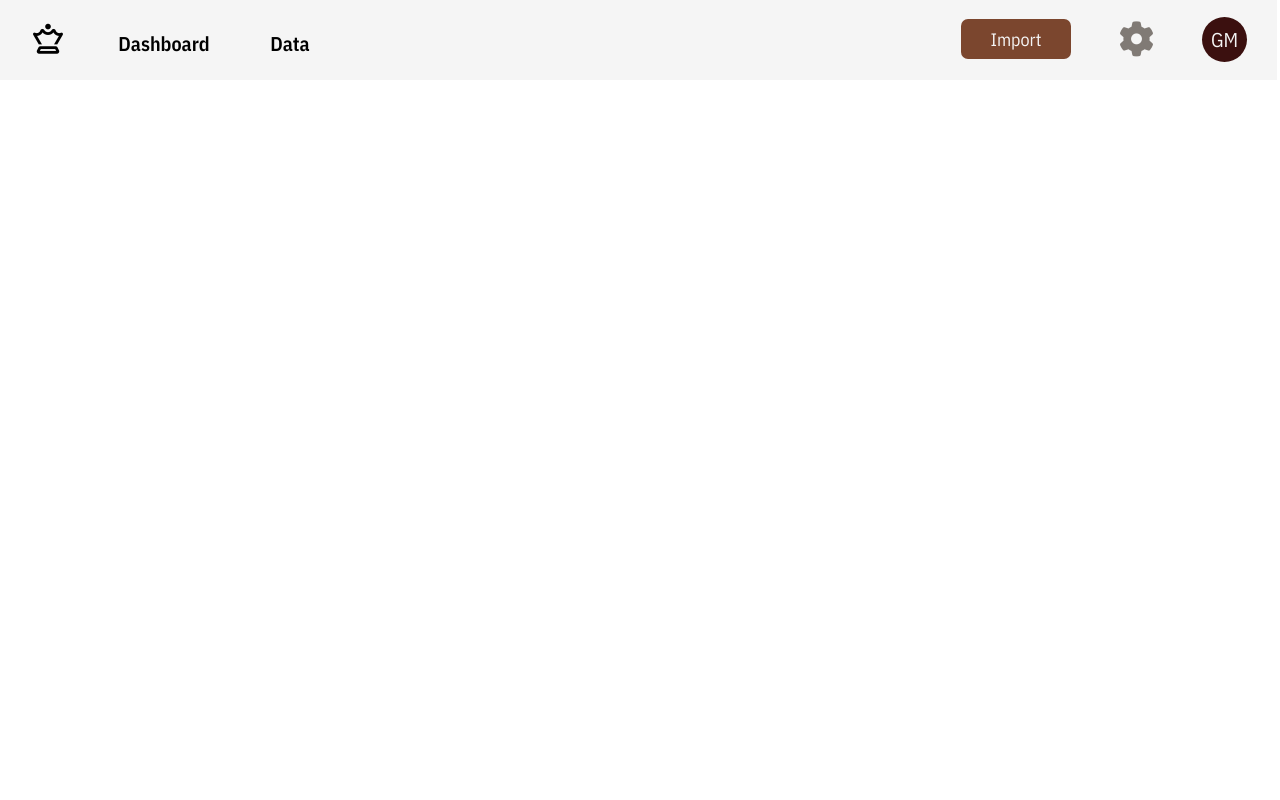
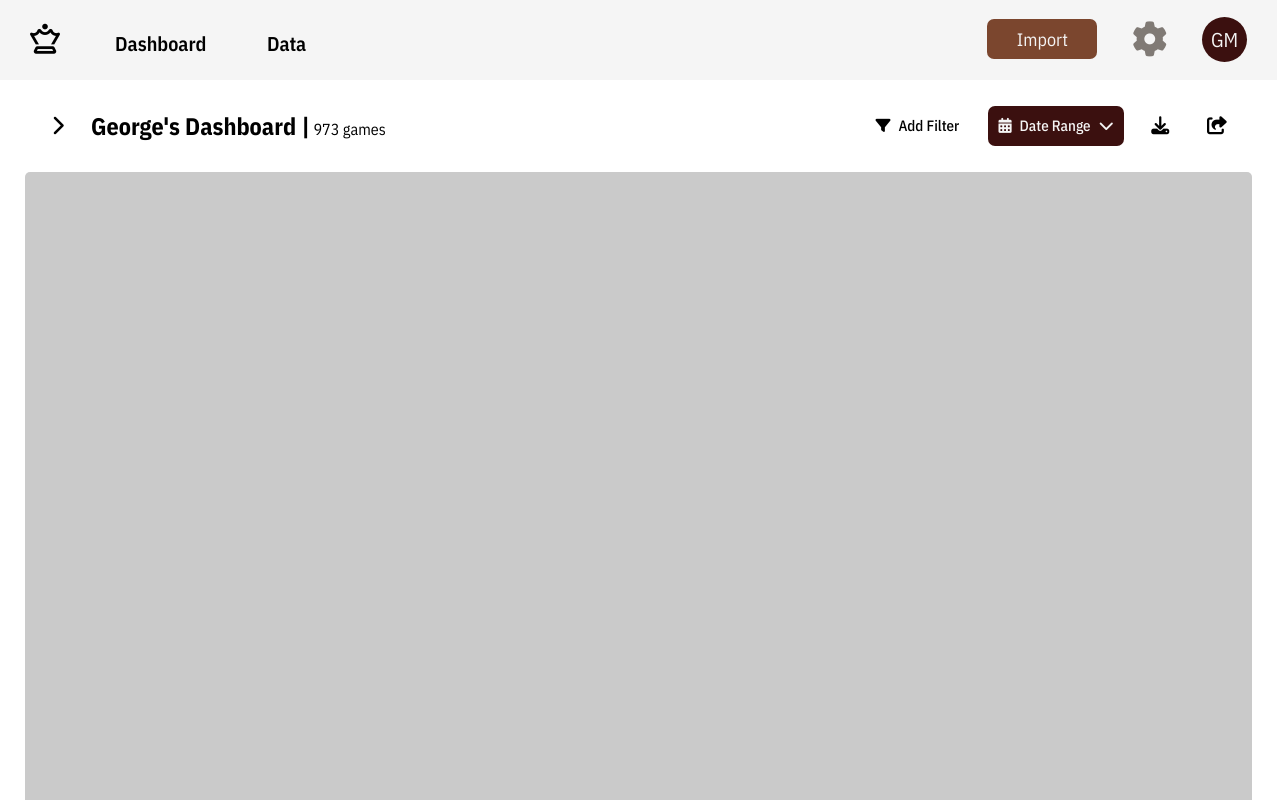
Before and after one commit to georgemarsh1809/ChessDataVisualiser, a React (Vite) app: page / in a window 1280 px wide. Shown: the top 800 px of the page. Built offline with nearby package versions, Linux system fonts and the light colour scheme.

Commit message:
dashboard tab header added and styled

```diff
--- a/src/frontend/App.jsx
+++ b/src/frontend/App.jsx
@@ -2,6 +2,7 @@ import { useState } from 'react'
 import './App.css'
 import { Chessboard } from 'react-chessboard' // How cool!
 import Layout from './components/Layout'
+import DashboardTab from './components/DashboardTab'
 
 function App() {
   const [data, setData] = useState(null)
@@ -19,7 +20,7 @@ function App() {
     <>
 
       <Layout>
-
+        <DashboardTab />
       </Layout>
 
     </>
--- a/src/frontend/components/DashboardTab.jsx
+++ b/src/frontend/components/DashboardTab.jsx
@@ -2,8 +2,43 @@ import React from 'react'
 
 export default function DashboardTab() {
   return (
-    <div>
+    <div className='dashboard-tab-container'>
+      <div className='dashboard-header'>
+        <div className='dashboard-header-title'>
+          <button className='menu-button'>
+            <i className="fa-solid fa-chevron-right"></i>
+          </button>
+          <div className='dashboard-header-title-text'>
+            <h2>
+              George's Dashboard |
+            </h2>
+            <p>
+              &nbsp;973 games
+            </p>
+          </div>
+        </div>
+        <div className='dashboard-header-buttons'>
+          <button className='filter-button'>
+            <i className="fa-solid fa-filter"></i>
+            <p className='filter-button-text'>Add Filter</p>
+          </button>
+          <button className='date-range-button'>
+            <i className="fa-solid fa-calendar-days"></i>
+            <p className='date-range-button-text'>Date Range</p>
+            <i className="fa-solid fa-chevron-down"></i>
+          </button>
+          <button className='download-button'>
+            <i className="fa-solid fa-download"></i>
+          </button>
+          <button className='share-button'>
+            <i className="fa-solid fa-share-from-square"></i>
+          </button>
+        </div>
+      </div>
 
+      <div className='graph-container'>
+
+      </div>
     </div>
   )
 }
--- a/src/frontend/components/SideModal.jsx
+++ b/src/frontend/components/SideModal.jsx
@@ -1,6 +1,6 @@
 import React from 'react'
 
-export default function Modal() {
+export default function SideModal() {
   return (
     <div>
 
--- a/src/frontend/index.css
+++ b/src/frontend/index.css
@@ -6,13 +6,17 @@
   min-height: 100vh;
   margin-top: -10px;
   margin-left: -10px;
-
 }
 
 * {
   font-family: "IBM Plex Sans Condensed", "Helvetica Neue", Arial, sans-serif;
-  font-size: 14px;
 }
+
+body {
+  overflow: hidden;
+  margin-left: 25px;
+}
+
 
 /* Header Styles*/
 
@@ -24,6 +28,7 @@
   min-height: 80px;
   background-color: rgb(245, 245, 245);
   margin-right: -15px;
+  margin-left: -20px;
 
 }
 
@@ -31,7 +36,7 @@
 .nav-container {
   display: flex;
   align-items: center;
-  gap: 1.5rem;
+  gap: 1.3rem;
   padding-left: 35px;
   box-sizing: border-box;
 }
@@ -79,7 +84,7 @@
 .right-header {
   display: flex;
   align-items: center;
-  gap: 3rem;
+  gap: 1.8rem;
   padding-right: 30px;
 }
 
@@ -148,3 +153,157 @@
   transition-duration: 300ms;
   /* filter: drop-shadow(0px 0px 5px rgba(36, 36, 36, 0.5)); */
 }
+
+/* Dashboard Styles*/
+
+.dashboard-tab-container {
+  padding: 10px;
+}
+
+.dashboard-header {
+  display: flex;
+  justify-content: space-between;
+  align-items: center;
+
+}
+
+.dashboard-header-title {
+  display: flex;
+  align-items: center;
+  padding-left: 15px;
+  gap: 1rem;
+}
+
+.menu-button-container {
+  background: none;
+  border: none;
+  font-size: 20px;
+}
+
+.dashboard-header-title-text {
+  display: flex;
+  align-items: baseline;
+}
+
+.dashboard-header-buttons {
+  display: flex;
+  align-items: center;
+  gap: 1.2rem;
+  padding-right: 15px;
+}
+
+.menu-button {
+  background: none;
+  border: none;
+  font-size: 20px;
+  display: inline-flex;
+  height: 35px;
+  width: 35px;
+  border: none;
+  align-items: center;
+  text-align: center;
+  justify-content: center;
+  border-radius: 50%;
+  transition-duration: 200ms;
+
+}
+
+.menu-button:hover {
+  background: rgb(245, 245, 245);
+  transition-duration: 200ms;
+  cursor: pointer;
+}
+
+.filter-button {
+  display: flex;
+  align-items: center;
+  max-height: 40px;
+  gap: 0.5rem;
+  padding: 10px;
+  font-size: 15px;
+  font-weight: 500;
+  background: none;
+  border: none;
+  border-radius: 7px;
+  transition-duration: 150ms;
+
+}
+
+.filter-button:hover {
+  cursor: pointer;
+  transition-duration: 150ms;
+  background: rgb(245, 245, 245);
+
+}
+
+.date-range-button {
+  display: flex;
+  align-items: center;
+  max-height: 40px;
+  gap: 0.5rem;
+  padding: 10px;
+  font-size: 15px;
+  font-weight: 500;
+  background-color: rgb(59, 16, 15);
+  color: rgb(245, 245, 245);
+  border: none;
+  border-radius: 7px;
+  transition-duration: 150ms;
+}
+
+.date-range-button:hover {
+  cursor: pointer;
+  transition-duration: 150ms;
+
+}
+
+.download-button {
+  background: none;
+  border: none;
+  font-size: 18px;
+  display: inline-flex;
+  height: 35px;
+  width: 35px;
+  border: none;
+  align-items: center;
+  text-align: center;
+  justify-content: center;
+  border-radius: 50%;
+  transition-duration: 200ms;
+}
+
+.download-button:hover {
+  cursor: pointer;
+  transition-duration: 150ms;
+  background: rgb(245, 245, 245);
+}
+
+.share-button {
+  background: none;
+  border: none;
+  font-size: 18px;
+  display: inline-flex;
+  height: 40px;
+  width: 40px;
+  border: none;
+  align-items: center;
+  text-align: center;
+  justify-content: center;
+  border-radius: 50%;
+  transition-duration: 200ms;
+}
+
+.share-button:hover {
+  cursor: pointer;
+  transition-duration: 150ms;
+  background: rgb(245, 245, 245);
+}
+
+.graph-container {
+  display: grid;
+  background: rgb(202, 202, 202);
+  width: 100%;
+  height: 100vh;
+  margin-top: 10px;
+  border-radius: 5px;
+}
```
Also changed, not shown: src/frontend/components/Graph.jsx (added, +9 -0 lines).
